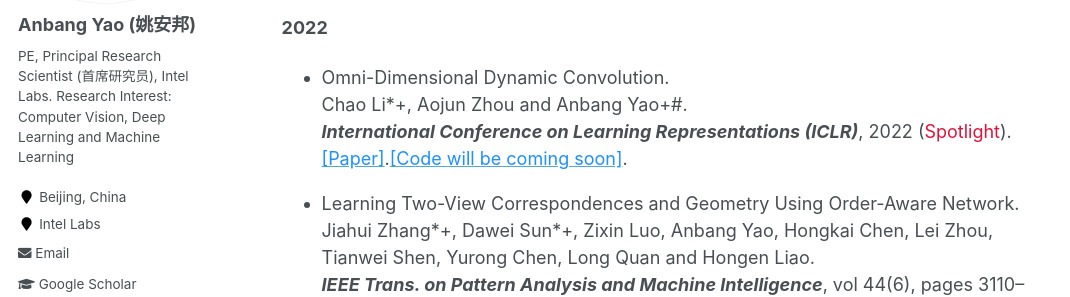
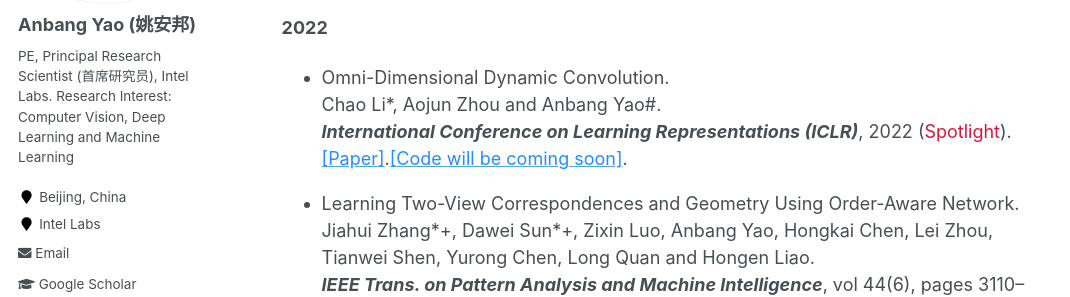
Before and after one commit to YaoAnbang/YaoAnbang.github.io, a Jekyll site: the page built from _pages/about.md, in a window 1280 px wide and 900 px high, scrolled down 1685 px. Shown: the part 166-463 px from the top of the window, without its empty margins (0-1070 px from the left). Built offline with Jekyll 4.4.1, drawn with Linux system fonts in a browser that asks for light colours.

Commit message:
Update about.md

```diff
--- a/_pages/about.md
+++ b/_pages/about.md
@@ -46,7 +46,7 @@
 
 **2022**
 <!-- <blockquote> -->
-+ Omni-Dimensional Dynamic Convolution.<br> Chao Li\*\+, Aojun Zhou and Anbang Yao\+\#.<br><em>**International Conference on Learning Representations (ICLR)**</em>, 2022 (<font color="Crimson">Spotlight</font>).<br> [<font color="DodgerBlue">[Paper]</font>](https://openreview.net/forum?id=DmpCfq6Mg39&referrer=%5BAuthor%20Console%5D(%2Fgroup%3Fid%3DICLR.cc%2F2022%2FConference%2FAuthors%23your-submissions)).[<font color="DodgerBlue">[Code will be coming soon]</font>](https://github.com/OSVAI/ODConv).<br>
++ Omni-Dimensional Dynamic Convolution.<br> Chao Li\*, Aojun Zhou and Anbang Yao\#.<br><em>**International Conference on Learning Representations (ICLR)**</em>, 2022 (<font color="Crimson">Spotlight</font>).<br> [<font color="DodgerBlue">[Paper]</font>](https://openreview.net/forum?id=DmpCfq6Mg39&referrer=%5BAuthor%20Console%5D(%2Fgroup%3Fid%3DICLR.cc%2F2022%2FConference%2FAuthors%23your-submissions)).[<font color="DodgerBlue">[Code will be coming soon]</font>](https://github.com/OSVAI/ODConv).<br>
 <!--</blockquote> -->
 
 <!-- <blockquote> -->
```
